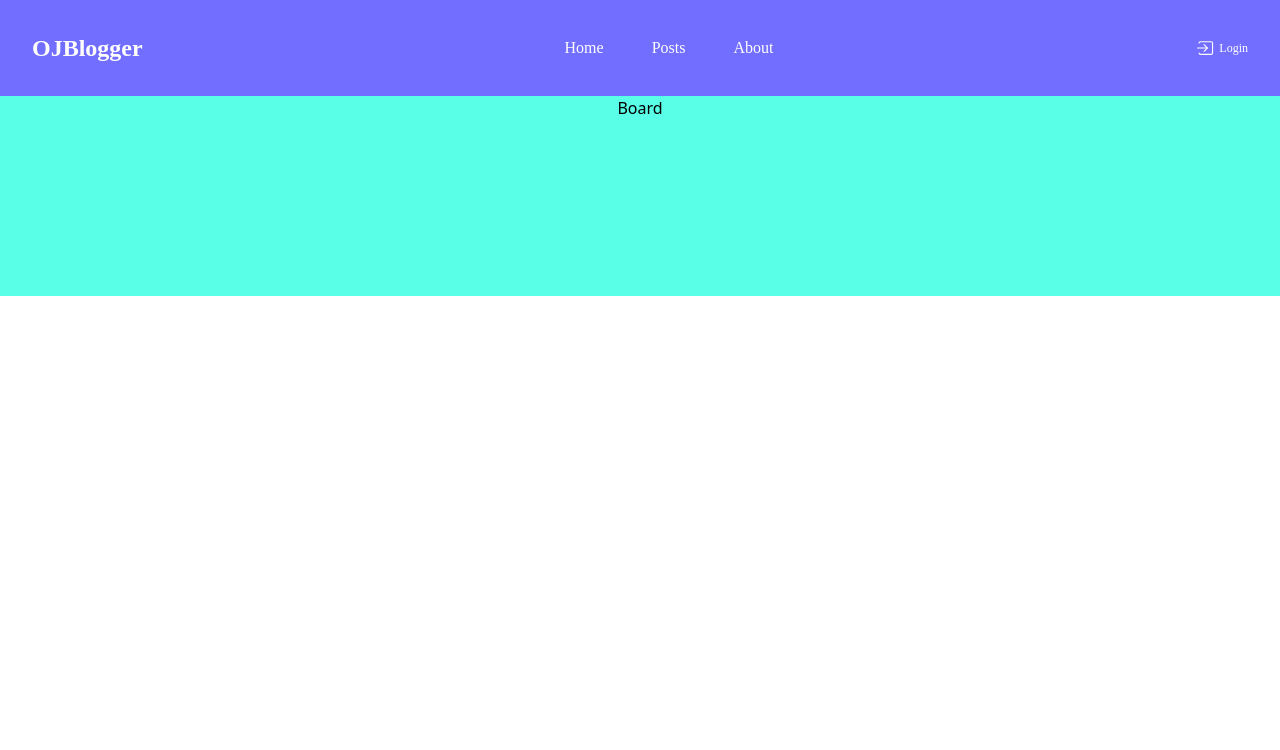
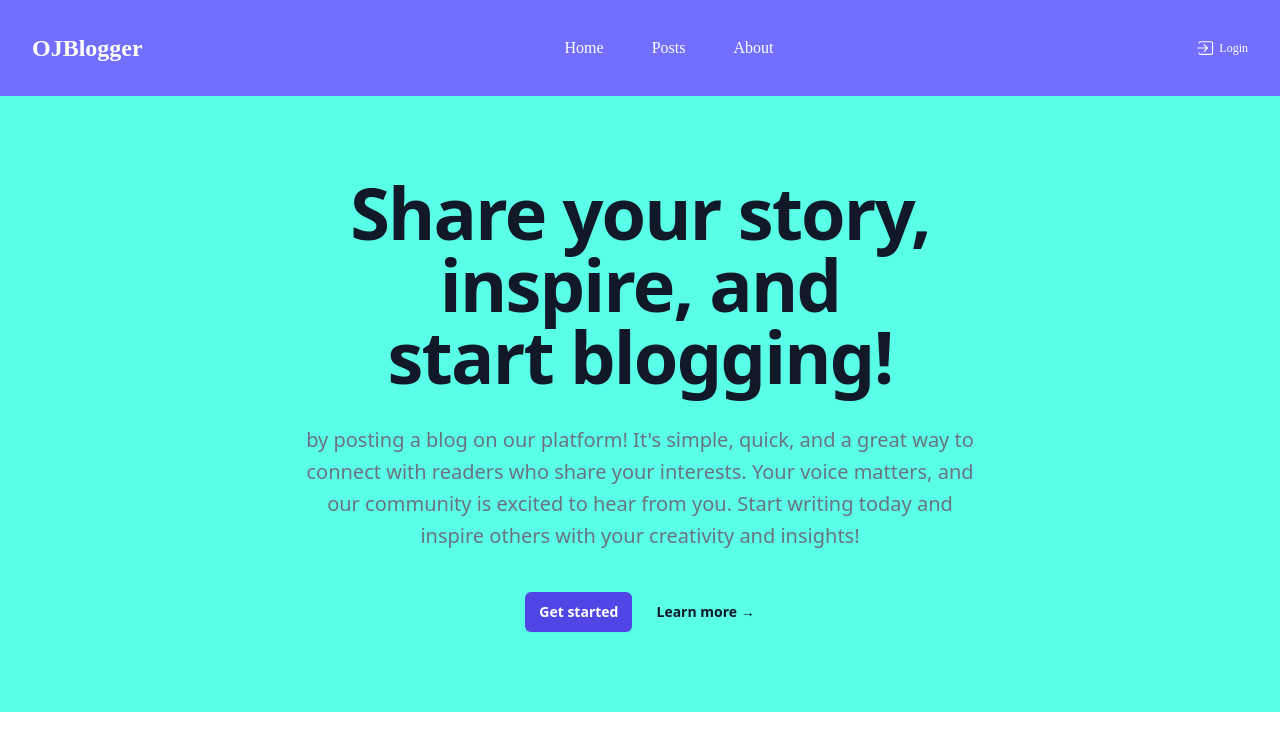
Before and after one commit to Devjabli/blog-post, a React (Create React App) app: page / in a window 1280 px wide. Shown: the top 750 px of the page. Built offline with nearby package versions, Linux system fonts and the light colour scheme.

Commit message:
updating Board component

```diff
--- a/src/components/Board.js
+++ b/src/components/Board.js
@@ -1,7 +1,27 @@
 export const Board = () => {
   return (
-    <div className="bg-[#5affe7] h-[200px]">
-      <div>Board</div>
+    <div className="bg-[#5affe7]">
+      <div className="mx-auto max-w-2xl py-20">
+          <div className="text-center">
+            <h1 className="text-balance text-5xl font-semibold tracking-tight text-gray-900 sm:text-7xl">
+            Share your story, inspire, and start blogging!
+            </h1>
+            <p className="mt-8 text-pretty text-lg font-medium text-gray-500 sm:text-xl/8">
+            by posting a blog on our platform! It's simple, quick, and a great way to connect with readers who share your interests. Your voice matters, and our community is excited to hear from you. Start writing today and inspire others with your creativity and insights!
+            </p>
+            <div className="mt-10 flex items-center justify-center gap-x-6">
+              <a
+                href="#"
+                className="rounded-md bg-indigo-600 px-3.5 py-2.5 text-sm font-semibold text-white shadow-sm hover:bg-indigo-500 focus-visible:outline focus-visible:outline-2 focus-visible:outline-offset-2 focus-visible:outline-indigo-600"
+              >
+                Get started
+              </a>
+              <a href="#" className="text-sm/6 font-semibold text-gray-900">
+                Learn more <span aria-hidden="true">→</span>
+              </a>
+            </div>
+          </div>
+        </div>
     </div>
   )
 }
```
